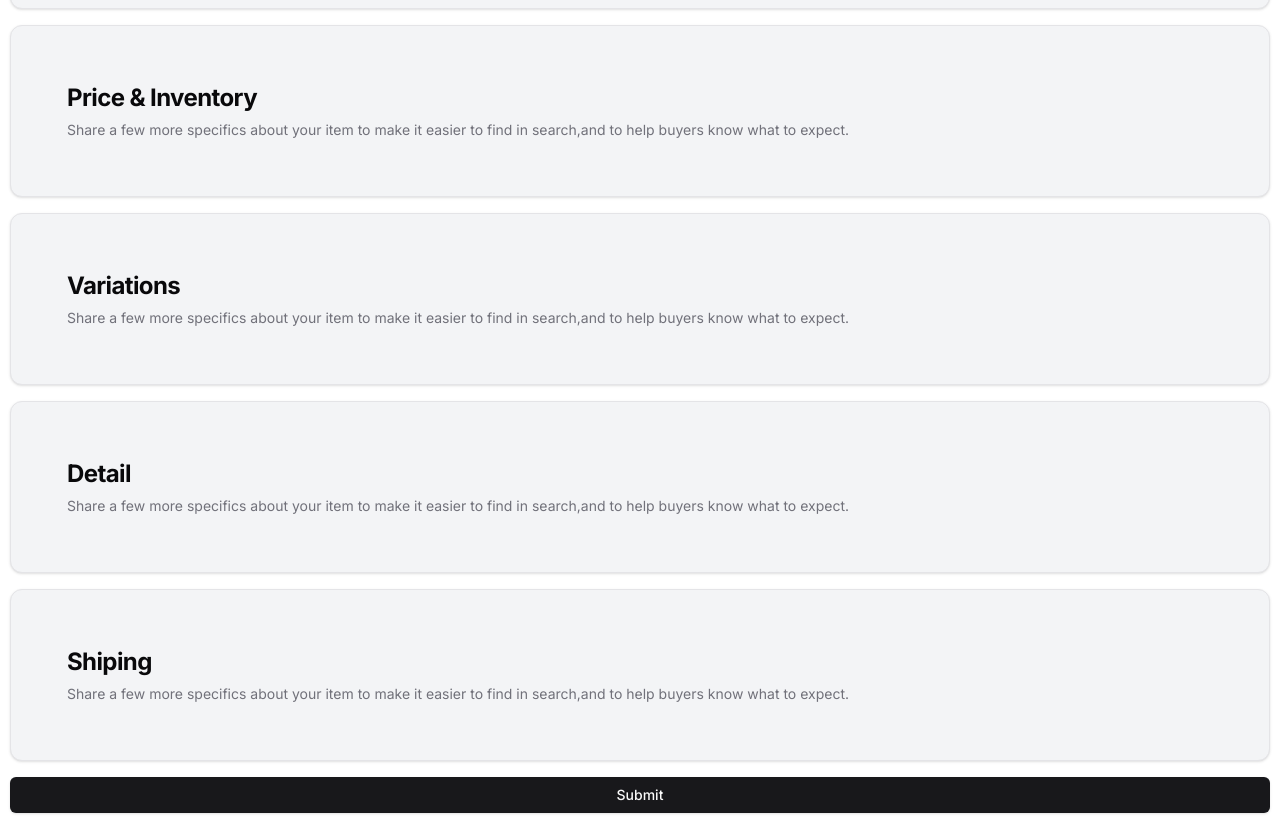
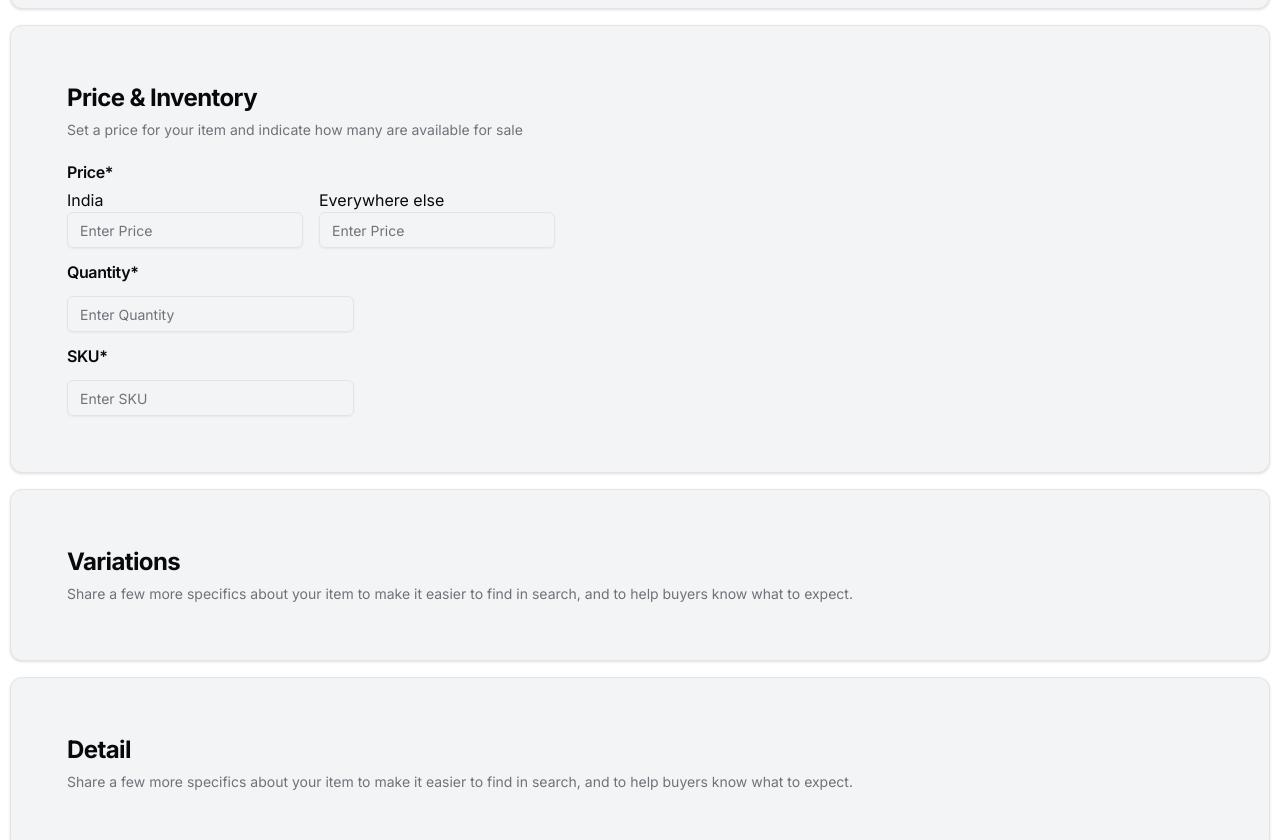
Before and after one commit to sn10-debug/test-inventory, a Next.js app: page /listings/newListing in a window 1280 px wide. Shown: the part 631-1471 px from the top of the page. Built offline with nearby package versions, Linux system fonts and the light colour scheme; no server answers.

Commit message:
new listing-submit function update

```diff
--- a/src/components/forms/newListingForm.tsx
+++ b/src/components/forms/newListingForm.tsx
@@ -2,7 +2,6 @@
 import React, { useState } from "react";
 import { Input } from "@/components/ui/input";
 import { Label } from "@/components/ui/label";
-import jsonData from "@/data/componentsData.json";
 import { Button } from "../ui/button";
 import { Card, CardContent, CardDescription, CardHeader, CardTitle } from "../ui/card";
 import { Textarea } from "../ui/textarea";
@@ -10,7 +9,7 @@ import { z } from "zod";
 import { useForm, Controller } from "react-hook-form";
 import { zodResolver } from "@hookform/resolvers/zod";
 import axios from "axios";
-import {addData} from "../../../actions/actions"
+import { addData } from "../../../actions/actions";
 
 interface FileWithStatus {
   file: File;
@@ -40,6 +39,7 @@ export function NewListingForm() {
     register,
     handleSubmit,
     control,
+    setValue,
     formState: { errors },
   } = useForm({
     resolver: zodResolver(schema),
@@ -52,45 +52,66 @@ export function NewListingForm() {
         approved: false,
       }));
 
-
-      setFiles((prevFiles) => [...prevFiles, ...newFiles]);
+      setFiles((prevFiles) => {
+        const updatedFiles = [...prevFiles, ...newFiles];
+        setValue("files", updatedFiles);
+        return updatedFiles;
+      });
     }
   };
 
   const handleRemove = (index: number) => {
-    setFiles((prevFiles) => prevFiles.filter((_, i) => i !== index));
+    setFiles((prevFiles) => {
+      const updatedFiles = prevFiles.filter((_, i) => i !== index);
+      setValue("files", updatedFiles);
+      return updatedFiles;
+    });
   };
 
   const handleApprove = (index: number) => {
-    setFiles((prevFiles) =>
-      prevFiles.map((file, i) =>
+    setFiles((prevFiles) => {
+      const updatedFiles = prevFiles.map((file, i) =>
         i === index ? { ...file, approved: !file.approved } : file
-      )
       );
+      setValue("files", updatedFiles);
+      return updatedFiles;
+    });
   };
 
   const onSubmit = async (data: any) => {
-    console.log(data)
+    console.log("Form data:", data);
     const approvedFiles = files.filter((file) => file.approved);
+    console.log("Approved files:", approvedFiles);
     const formData = new FormData();
 
-
-
-    approvedFiles.forEach((file,i) => {
-      formData.append(`file-${i+1}`, file.file);
+    approvedFiles.forEach((file, i) => {
+      formData.append(`file-${i + 1}`, file.file);
     });
 
+    formData.append("numImages", approvedFiles.length.toString());
+    formData.append("title", data.title);
+    formData.append("description", data.description);
 
-    formData.append('numImages',approvedFiles.length.toString());
+    // Log formData entries for debugging
+    formData.forEach((value, key) => {
+      console.log(`${key}: ${value}`);
+    });
 
+    try {
+      const response = await axios.post('/listings/newListing', formData, {
+        headers: {
+          'Content-Type': 'multipart/form-data',
+        },
+      });
 
+      if (response.status === 200) {
+        console.log('Form submitted successfully');
+      }
+    } catch (error) {
+      console.error('Error submitting form data:', error);
+    }
+  };
 
-    // Server Action for submitting the form data
-    addData(formData)
-
-
-
-  };
 
   return (
     <div className="space-y-4">
@@ -101,8 +122,7 @@ export function NewListingForm() {
               <CardTitle className="font-bold text-2xl">About</CardTitle>
               <CardDescription>Tell the world all about your item and why they'll love it.</CardDescription>
             </CardHeader>
-        <CardContent className="space-y-4" >
-
+            <CardContent className="space-y-4">
               <div>
                 <div className="space-y-2 mb-2">
                   <CardTitle>Title*</CardTitle>
@@ -171,8 +191,6 @@ export function NewListingForm() {
                 <Textarea placeholder="Enter Description" {...register("description")} />
                 {errors.description && <p className="text-red-500">{String(errors.description.message)}</p>}
               </div>
-
-
             </CardContent>
           </CardContent>
         </Card>
@@ -180,35 +198,63 @@ export function NewListingForm() {
           <CardContent className="p-8">
             <CardHeader>
               <CardTitle className="font-bold text-2xl">Price & Inventory</CardTitle>
-          <CardDescription>Share a few more specifics about your item to make it easier to find in search,and to help buyers know what to expect.</CardDescription>
+              <CardDescription>Set a price for your item and indicate how many are available for sale</CardDescription>
             </CardHeader>
-        </CardContent >
+            <CardContent className="space-y-4">
+              <div>
+                <div className="space-y-2 mb-2">
+                  <CardTitle>Price*</CardTitle>
+                </div>
+                <div className="flex flex-col space-y-4 sm:flex-row sm:space-x-4 sm:space-y-0 ">
+                  <div>
+                    <label>India</label>
+                    <Input placeholder="Enter Price" type="number" />
+                  </div>
+                  <div>
+                    <label>Everywhere else</label>
+                    <Input placeholder="Enter Price" type="number" />
+                  </div>
+                </div>
+              </div>
+              <div className="space-y-2 mb-2">
+                <CardTitle>Quantity*</CardTitle>
+              </div>
+              <div className="flex sm:w-2/4 md:w-1/4">
+                <Input placeholder="Enter Quantity" type="number" />
+              </div>
+              <div className="space-y-2 mb-2">
+                <CardTitle>SKU*</CardTitle>
+              </div>
+              <div className="flex sm:w-2/4 md:w-1/4">
+                <Input placeholder="Enter SKU" />
+              </div>
+            </CardContent>
+          </CardContent>
         </Card>
         <Card className="bg-gray-100">
           <CardContent className="p-8">
             <CardHeader>
               <CardTitle className="font-bold text-2xl">Variations</CardTitle>
-          <CardDescription>Share a few more specifics about your item to make it easier to find in search,and to help buyers know what to expect.</CardDescription>
+              <CardDescription>Share a few more specifics about your item to make it easier to find in search, and to help buyers know what to expect.</CardDescription>
             </CardHeader>
-        </CardContent >
+          </CardContent>
         </Card>
         <Card className="bg-gray-100">
           <CardContent className="p-8">
             <CardHeader>
               <CardTitle className="font-bold text-2xl">Detail</CardTitle>
-          <CardDescription>Share a few more specifics about your item to make it easier to find in search,and to help buyers know what to expect.</CardDescription>
+              <CardDescription>Share a few more specifics about your item to make it easier to find in search, and to help buyers know what to expect.</CardDescription>
             </CardHeader>
-        </CardContent >
+          </CardContent>
         </Card>
         <Card className="bg-gray-100">
           <CardContent className="p-8">
             <CardHeader>
-          <CardTitle className="font-bold text-2xl">Shiping</CardTitle>
-          <CardDescription>Share a few more specifics about your item to make it easier to find in search,and to help buyers know what to expect.</CardDescription>
+              <CardTitle className="font-bold text-2xl">Shipping</CardTitle>
+              <CardDescription>Share a few more specifics about your item to make it easier to find in search, and to help buyers know what to expect.</CardDescription>
             </CardHeader>
-        </CardContent >
+          </CardContent>
         </Card>
-
         <Button type="submit" className="w-full mt-4">
           Submit
         </Button>
```
Lines whose indentation alone changed are shown as unchanged.
